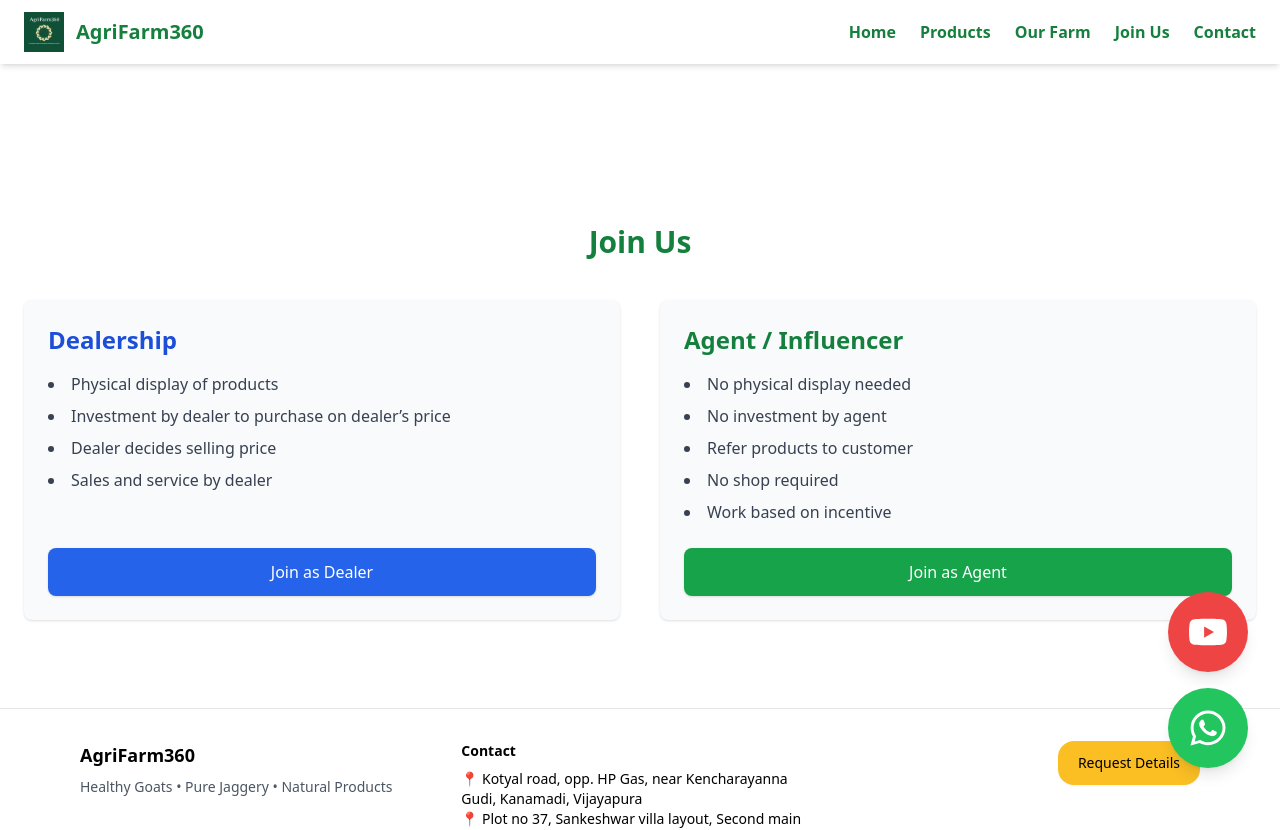
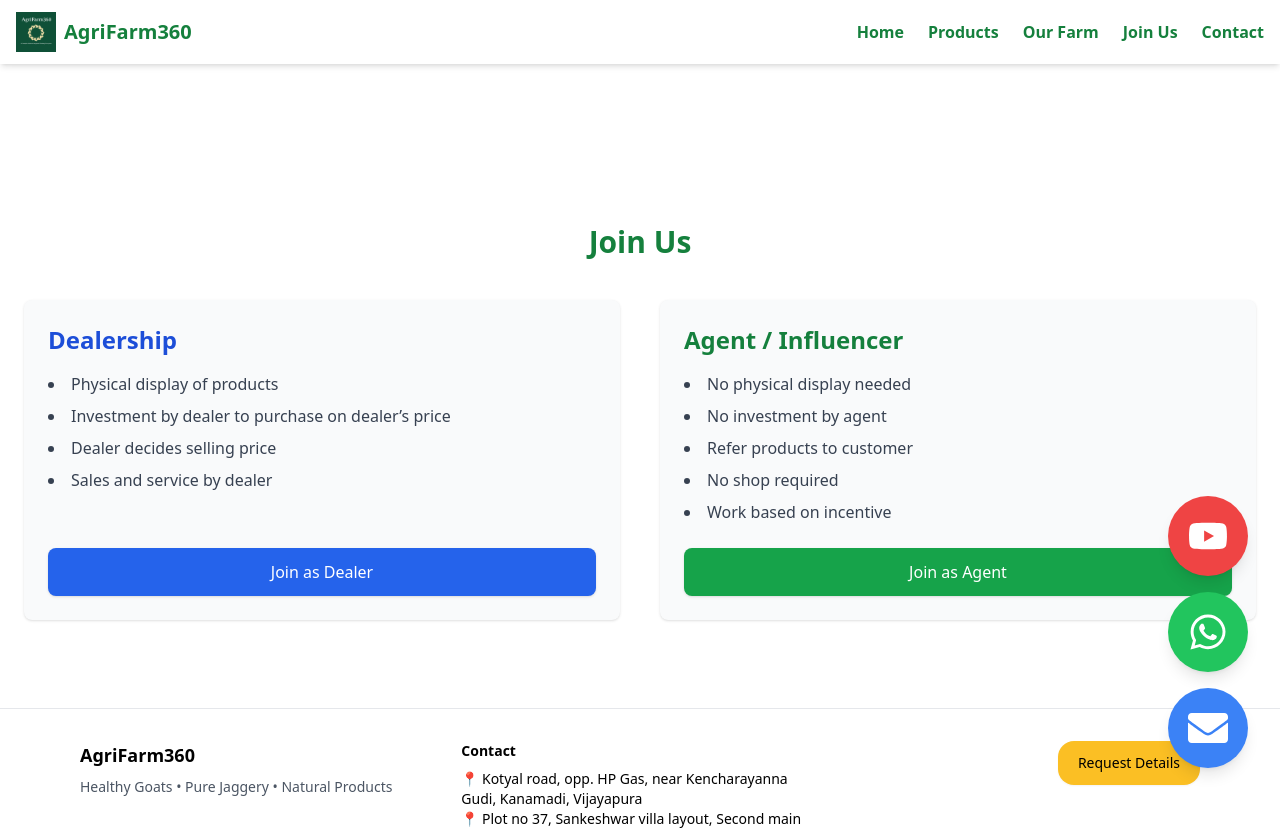
Before and after one commit to 1510ritika/AgriFarm360, a React (Vite) app: page /join-us in a window 1280 px wide. Shown: the top 830 px of the page. Built offline with nearby package versions, Linux system fonts and the light colour scheme.

Commit message:
Initial commit

```diff
--- a/src/components/FloatingButtons.jsx
+++ b/src/components/FloatingButtons.jsx
@@ -1,7 +1,8 @@
-import { FaWhatsapp, FaYoutube } from "react-icons/fa";
+import { FaWhatsapp, FaYoutube, FaEnvelope } from "react-icons/fa";
 
 export default function FloatingButtons() {
   const whatsappNumber = "918073684699";
+  const emailAddress = "brp.exports.1@gmail.com";
 
   return (
     <div className="fixed bottom-8 right-8 flex flex-col items-center gap-4 z-50">
@@ -15,7 +16,6 @@
         >
           <FaYoutube size={40} />
         </a>
-        {/* Tooltip */}
         <span className="absolute right-full mr-3 top-1/2 -translate-y-1/2 bg-black text-white text-sm px-2 py-1 rounded opacity-0 group-hover:opacity-100 transition">
           Visit our channel
         </span>
@@ -31,9 +31,25 @@
         >
           <FaWhatsapp size={40} />
         </a>
-        {/* Tooltip */}
         <span className="absolute right-full mr-3 top-1/2 -translate-y-1/2 bg-black text-white text-sm px-2 py-1 rounded opacity-0 group-hover:opacity-100 transition">
           Chat with us on WhatsApp
+        </span>
+      </div>
+
+      {/* Email Button */}
+      <div className="relative group">
+        <a
+  href="https://mail.google.com/mail/?view=cm&fs=1&to=brp.exports.1@gmail.com&su=Inquiry&body=Hello%2C%20I%20would%20like%20to%20know%20more%20about..."
+  target="_blank"
+  rel="noopener noreferrer"
+
+  className="bg-blue-500 text-white p-5 rounded-full shadow-lg hover:bg-blue-600 transition duration-300 flex items-center justify-center"
+>
+  <FaEnvelope size={40} />
+</a>
+
+        <span className="absolute right-full mr-3 top-1/2 -translate-y-1/2 bg-black text-white text-sm px-2 py-1 rounded opacity-0 group-hover:opacity-100 transition">
+          Send us an Email
         </span>
       </div>
     </div>
--- a/src/components/Navbar.jsx
+++ b/src/components/Navbar.jsx
@@ -1,8 +1,8 @@
 import { useState } from "react";
 import { Link } from "react-router-dom";
-import logo from "../assets/AgriFarm360 Logo.png"; // Adjust path if needed
+import logo from "../assets/AgriFarm360 Logo.png";
 
-// Nav links config
+// Navigation links
 const navLinks = [
   { name: "Home", path: "/" },
   { name: "Products", path: "/products" },
@@ -17,11 +17,15 @@
   return (
     <>
       <nav className="bg-white shadow-md fixed top-0 left-0 w-full z-50">
-        <div className="container mx-auto px-6 py-3 flex items-center justify-between">
+        <div className="container mx-auto px-4 py-3 flex items-center justify-between">
           {/* Logo + Site Name */}
-          <Link to="/" className="flex items-center gap-2 sm:gap-3">
-            <img src={logo} alt="AgriFarm360 Logo" className="h-10 w-auto" />
-            <h1 className="text-lg sm:text-xl font-bold text-green-700">
+          <Link to="/" className="flex items-center space-x-2">
+            <img
+              src={logo}
+              alt="AgriFarm360 Logo"
+              className="h-8 sm:h-10 w-auto"
+            />
+            <h1 className="text-base sm:text-xl font-bold text-green-700 whitespace-nowrap">
               AgriFarm360
             </h1>
           </Link>
@@ -68,7 +72,7 @@
         )}
       </nav>
 
-      {/* Spacer div to prevent content overlap with fixed navbar */}
+      {/* Spacer to offset fixed navbar */}
       <div className="h-16 sm:h-20"></div>
     </>
   );
--- a/src/pages/Home.jsx
+++ b/src/pages/Home.jsx
@@ -1,6 +1,9 @@
 import { useEffect, useState } from "react";
 import { useNavigate } from "react-router-dom";
 import FloatingButtons from "../components/FloatingButtons";
+import { Link } from "react-router-dom";
+
+
 
 import logo from "../assets/AgriFarm360 Logo.png";
 
@@ -147,12 +150,12 @@
             A Complete Modern Integrated Farming Ecosystem
           </p>
           <div className="flex gap-4 justify-center flex-wrap">
-            <a
-              href="/products"
-              className="bg-green-600 px-6 py-3 rounded-lg font-semibold hover:bg-green-700 transition"
-            >
-              View Products
-            </a>
+            <Link
+  to="/products"
+  className="bg-green-600 px-6 py-3 rounded-lg font-semibold text-white hover:bg-green-700 transition"
+>
+  View Products
+</Link>
             <button
               onClick={() => openForm()}
               className="bg-yellow-500 px-6 py-3 rounded-lg font-semibold hover:bg-yellow-600 transition"
```
